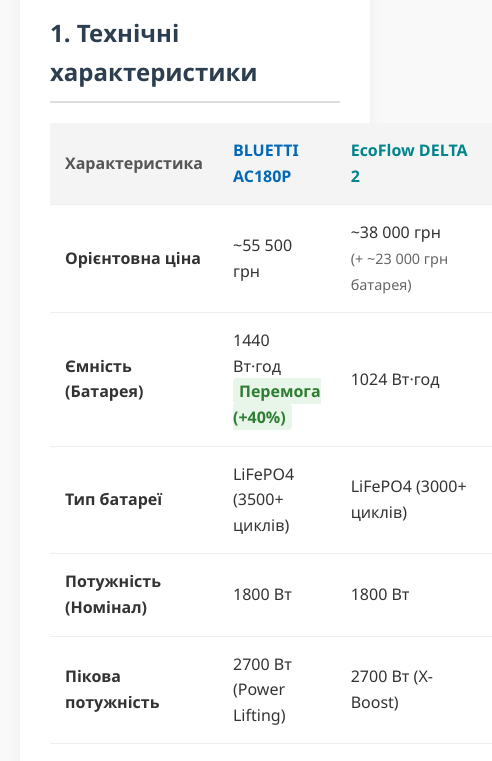
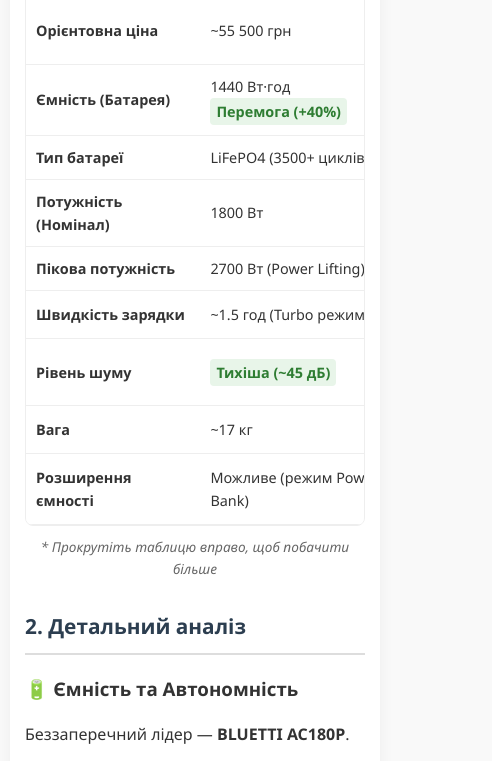
Before and after one commit to sernyak/Olofinsky, a plain HTML site: page ChargeStations.html in a window 390 px wide. Shown: the part 365-1126 px from the top of the page, 492 px wide, since content can reach past the window. Drawn offline with Linux system fonts and the light colour scheme.

Commit message:
Update ChargeStations.html

```diff
--- a/ChargeStations.html
+++ b/ChargeStations.html
@@ -31,11 +31,20 @@
             border-radius: 12px;
             box-shadow: 0 4px 15px rgba(0,0,0,0.05);
         }
+
+        /* Адаптивна таблиця */
+        .table-wrapper {
+            overflow-x: auto;
+            -webkit-overflow-scrolling: touch;
+            margin: 20px 0;
+            border-radius: 8px;
+            border: 1px solid #eee;
+        }
         table {
             width: 100%;
             border-collapse: collapse;
-            margin: 20px 0;
             background: #fff;
+            min-width: 600px; /* Мінімальна ширина для збереження структури */
         }
         th, td {
             padding: 15px;
@@ -47,6 +56,7 @@
             color: #555;
             font-weight: 600;
         }
+
         .brand-bluetti {
             color: #0068b5;
             font-weight: bold;
@@ -61,6 +71,7 @@
             font-weight: bold;
             border-radius: 4px;
             padding: 2px 6px;
+            display: inline-block; /* Щоб не розривалося */
         }
         .recommendation {
             display: flex;
@@ -105,7 +116,7 @@
         }
         .btn {
             display: inline-block;
-            padding: 10px 15px;
+            padding: 12px 15px;
             text-decoration: none;
             border-radius: 6px;
             font-weight: bold;
@@ -135,6 +146,36 @@
         .btn-extra:hover {
             background-color: #e0f7fa;
         }
+
+        /* Мобільна адаптація */
+        @media (max-width: 600px) {
+            body {
+                padding: 10px;
+            }
+            .container {
+                padding: 15px;
+            }
+            h1 {
+                font-size: 1.5em;
+                margin-bottom: 20px;
+            }
+            h2 {
+                font-size: 1.3em;
+                margin-top: 30px;
+            }
+            .rec-card {
+                min-width: 100%; /* Картки на всю ширину */
+            }
+            .btn {
+                width: 100%; /* Кнопки зручні для пальця */
+                box-sizing: border-box;
+                padding: 14px; /* Більша зона кліку */
+            }
+            th, td {
+                padding: 10px; /* Компактніша таблиця */
+                font-size: 0.9em;
+            }
+        }
     </style>
 </head>
 <body>
@@ -147,6 +188,8 @@
 
         <!-- Таблиця характеристик -->
         <h2>1. Технічні характеристики</h2>
+
+        <div class="table-wrapper">
             <table>
                 <thead>
                     <tr>
@@ -203,6 +246,10 @@
                     </tr>
                 </tbody>
             </table>
+        </div>
+        <p style="text-align: center; font-size: 0.85em; color: #666; margin-top: -10px;">
+            <i>* Прокрутіть таблицю вправо, щоб побачити більше</i>
+        </p>
 
         <!-- Детальний аналіз -->
         <h2>2. Детальний аналіз</h2>
```
Lines whose indentation alone changed are shown as unchanged.
